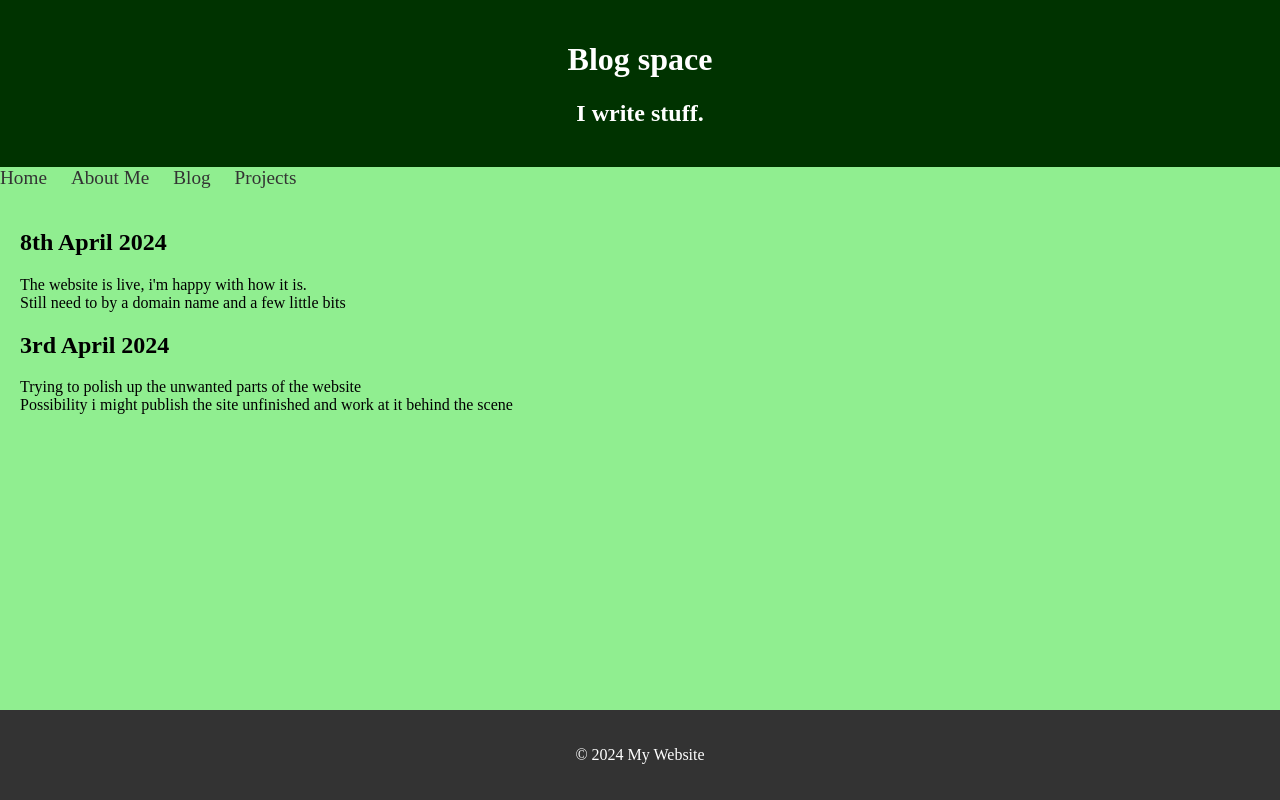
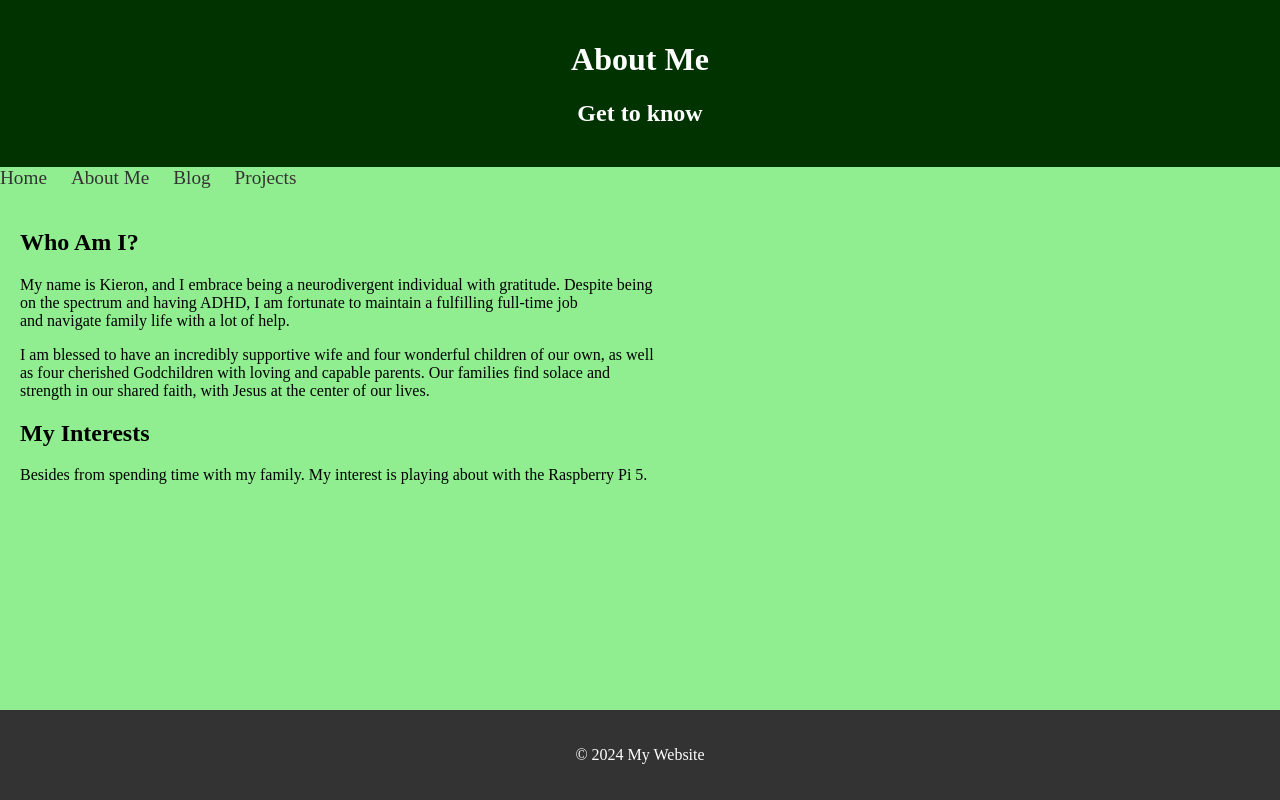
Before and after one commit to kieronrye/kieronscodecabin, a plain HTML site: page page2.html in a window 1280 px wide. Drawn offline with Linux system fonts and the light colour scheme.

Commit message:
Update page2.html

```diff
--- a/page2.html
+++ b/page2.html
@@ -9,33 +9,33 @@
 <body>
 <div class="wrapper">
     <header>
-        <h1>Blog space</h1>
-        <h2>I write stuff.</h2>
+        <h1>About Me</h1>
+        <h2>Get to know</h2>
     </header>
     <nav>
         <ul>
 <span style="font-size: larger;">            <li><a href="page1.html">Home</a></li></span>
-<span style="font-size: larger;">            <li><a href="page2.html">About Me</a></li></span>
-<span style="font-size: larger;">            <li><a href="">Blog</a></li></span>
-            <span style="font-size: larger;">            <li><a href="page4.html">Projects</a></li></span>
+<span style="font-size: larger;">            <li><a href="">About Me</a></li></span>
+<span style="font-size: larger;">            <li><a href="page3.html">Blog</a></li></span>
+<span style="font-size: larger;">            <li><a href="page4.html">Projects</a></li></span>
         </ul>
     </nav>
     <main>
         <section>
-        <h2>8th April 2024</h2>
-            <p>The website is live, i'm happy with how it is. <br>
-            Still need to by a domain name and a few little bits</p>
-            <h2>3rd April 2024</h2>
-            <p>Trying to polish up the unwanted parts of the website<br>
-            Possibility i might publish the site unfinished and work at it behind the scene</p>
+            <h2>Who Am I?</h2>
+            <p>My name is Kieron, and I embrace being a neurodivergent individual with gratitude. Despite being <br>
+            on the spectrum and having ADHD, I am fortunate to maintain a fulfilling full-time job <br>and navigate family life with a lot of help.</p>
+            <p>I am blessed to have an incredibly supportive wife and four wonderful children of our own, as well <br>
+            as four cherished Godchildren with loving and capable parents. Our families find solace and <br>
+            strength in our shared faith, with Jesus at the center of our lives.</p>
         </section>
 
 
+            <h2>My Interests</h2>
+<p>Besides from spending time with my family.
+My interest is playing about with the Raspberry Pi 5.</p>
 
-
-
-
-     </div>
+        </div>
     </main>
     <footer>
         <p>&copy; 2024 My Website</p>
```
